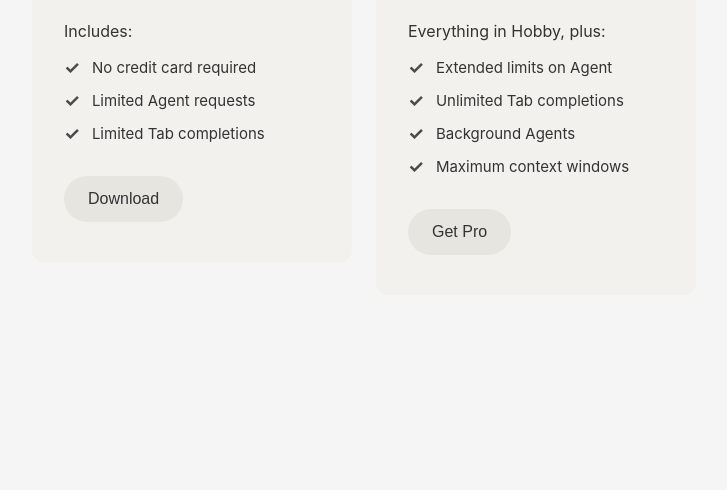
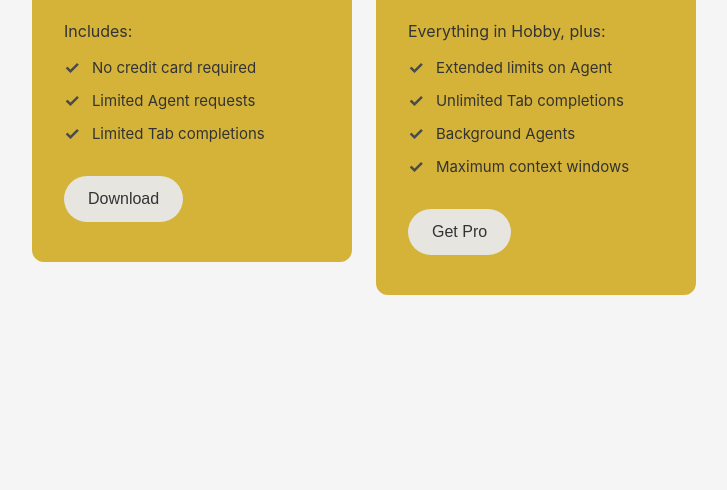
Before and after one commit to JoshShawUX/Week1-Memorisely, a plain HTML site: page index.html in a window 1280 px wide. Shown: the part 310-800 px from the top of the page, without its empty margins (276-1003 px from the left). Drawn offline with Linux system fonts and the light colour scheme.

Commit message:
Update styles.css

```diff
--- a/styles.css
+++ b/styles.css
@@ -24,7 +24,7 @@ body {
 }
 
 .card {
-    background-color: #f2f1ed;
+    background-color: #d5b339;
     border-radius: 12px;
     padding: 40px 32px;
     width: 320px;
```
